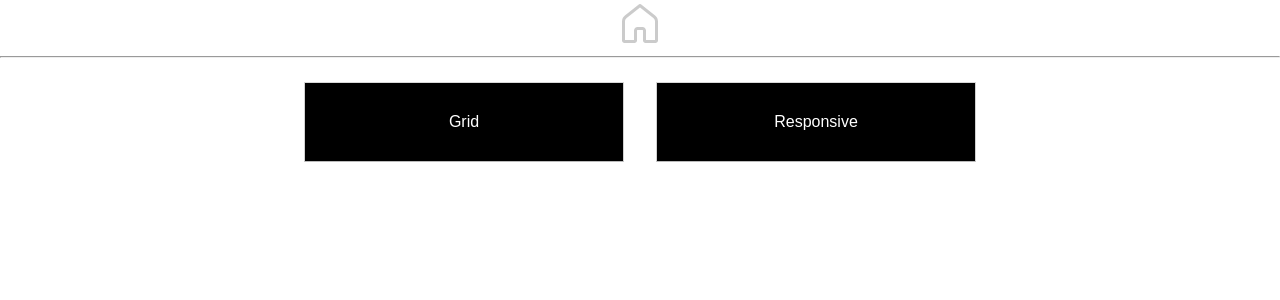
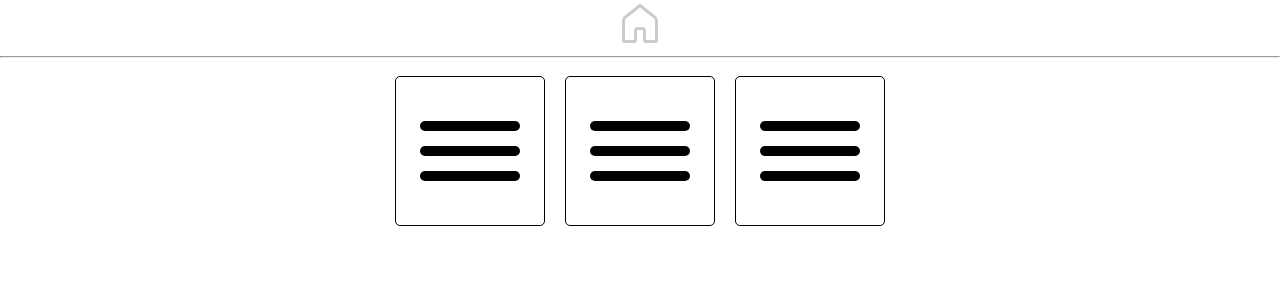
Before and after one commit to ethanolle/CrashTest, a React (Create React App) app: page /Hamburger in a window 1280 px wide. Before the commit this address led to /. Shown: the top 300 px of the page. Built offline with nearby package versions, Linux system fonts and the light colour scheme.

Commit message:
added new pages

```diff
--- a/src/App.css
+++ b/src/App.css
@@ -7,14 +7,10 @@
   pointer-events: none;
 }
 
-@media (prefers-reduced-motion: no-preference) {
-  .App-logo {
-    animation: App-logo-spin infinite 20s linear;
-  }
-}
+
 
 .App-header {
-  background-color: #282c34;
+  /* background-color: #282c34; */
   min-height: 100vh;
   display: flex;
   flex-direction: column;
@@ -27,12 +23,3 @@
 .App-link {
   color: #61dafb;
 }
-
-@keyframes App-logo-spin {
-  from {
-    transform: rotate(0deg);
-  }
-  to {
-    transform: rotate(360deg);
-  }
-}
--- a/src/App.tsx
+++ b/src/App.tsx
@@ -4,6 +4,7 @@ import Main from './pages/Main/Main';
 import Grid from './pages/Grid/Grid';
 import Header from './pages/Header/Header';
 import Responsive from './pages/Responsive/Responsive';
+import Hamburger from './pages/Hamburger/Hamburger';
 import './App.css';
 
 const App = () => {
@@ -21,6 +22,9 @@ const App = () => {
         <Route path='/Responsive' exact>
           <Responsive />
         </Route>
+        <Route path='/Hamburger' exact>
+          <Hamburger />
+        </Route>
         <Redirect to='/' />
       </Switch>
     </BrowserRouter>
--- /dev/null
+++ b/src/global.d.ts
@@ -0,0 +1,4 @@
+declare module '*.mp4' {
+    const src: string;
+    export default src;
+  }
--- /dev/null
+++ b/src/pages/Hamburger/Hamburger.css
@@ -0,0 +1,130 @@
+
+.box {
+  margin: 10px;
+  width: 150px;
+  height: 150px;
+  cursor: pointer;
+  border-radius: 5px;
+  position: relative;
+  background: white;
+  border-color: black;
+}
+
+.container-lignes {
+  /* background: wheat; */
+  width: 100px;
+  height: 60px;
+  position: absolute;
+  top: 50%;
+  left: 50%;
+  transform: translate(-50%, -50%);
+}
+
+.ligne {
+  position: absolute;
+  border-radius: 10px;
+  width: 100px;
+  height: 10px;
+  background: black;
+}
+
+.box .ligne:nth-child(1) {
+  top: 0px;
+}
+.box .ligne:nth-child(2) {
+  top: 25px;
+}
+.box .ligne:nth-child(3) {
+  top: 50px;
+}
+
+/* Anim One */
+.b1 .ligne:nth-child(2) {
+  transition: opacity 0.4s 0.4s ease-in-out;
+}
+
+.b1 .ligne:nth-child(1),
+.b1 .ligne:nth-child(3) {
+  transform: rotate(0deg);
+  transition: transform 0.4s ease-in-out, top 0.4s 0.4s ease-in-out;
+}
+
+.b1.active .ligne:nth-child(1) {
+  top: 25px;
+  transform: rotate(45deg);
+  transition: top 0.4s ease-in-out, transform 0.4s 0.4s ease-in-out;
+}
+
+.b1.active .ligne:nth-child(2) {
+  transition: opacity 0.4s ease-in-out;
+  opacity: 0%;
+}
+
+.b1.active .ligne:nth-child(3) {
+  top: 25px;
+  transform: rotate(-45deg);
+  transition: top 0.4s ease-in-out, transform 0.4s 0.4s ease-in-out;
+}
+/* Anim 2 */
+.b2 .ligne:nth-child(2) {
+  transition: opacity 0.4s 0.4s ease-in-out;
+}
+
+.b2 .ligne:nth-child(1),
+.b2 .ligne:nth-child(3) {
+  transform: rotate(0deg);
+  transition: transform 0.4s ease-in-out, top 0.4s 0.4s ease-in-out;
+}
+
+.b2.active .ligne:nth-child(1) {
+  top: 25px;
+  transition: top 0.4s ease-in-out, transform 0.4s 0.4s ease-in-out;
+}
+
+.b2.active .ligne:nth-child(2) {
+  transition: opacity 0.4s ease-in-out;
+  opacity: 0%;
+}
+
+.b2.active .ligne:nth-child(3) {
+  top: 25px;
+  transform: rotate(-90deg);
+  transition: top 0.4s ease-in-out, transform 0.4s 0.4s ease-in-out;
+}
+
+/* Anim 3 */
+.b3 .container-lignes {
+  transition: transform 0.4s ease-in-out;
+}
+
+.b3.active .container-lignes {
+  transition: transform 0.4s 0.4s ease-in-out;
+  transform: translate(-50%, -50%) rotate(360deg);
+}
+
+.b1 .ligne:nth-child(2) {
+  transition: opacity 0.4s 0.4s ease-in-out;
+}
+
+.b3 .ligne:nth-child(1),
+.b3 .ligne:nth-child(3) {
+  transform: rotate(0deg);
+  transition: transform 0.4s ease-in-out, top 0.4s 0.4s ease-in-out;
+}
+
+.b3.active .ligne:nth-child(1) {
+  top: 25px;
+  transform: rotate(45deg);
+  transition: top 0.4s ease-in-out, transform 0.4s 0.4s ease-in-out;
+}
+
+.b3.active .ligne:nth-child(2) {
+  transition: opacity 0.4s ease-in-out;
+  opacity: 0%;
+}
+
+.b3.active .ligne:nth-child(3) {
+  top: 25px;
+  transform: rotate(-45deg);
+  transition: top 0.4s ease-in-out, transform 0.4s 0.4s ease-in-out;
+}
--- /dev/null
+++ b/src/pages/Hamburger/Hamburger.tsx
@@ -0,0 +1,46 @@
+import { useState } from 'react';
+import './Hamburger.css';
+
+const Hamburger = () => {
+  const [active, setActive] = useState(false);
+  const handleBoxClicks = () => {
+    active ? setActive(false) : setActive(true);
+  };
+
+  return (
+    <div className='App'>
+      <button
+        className={active ? 'box b1 active' : 'box b1 '}
+        onClick={handleBoxClicks}
+      >
+        <div className='container-lignes'>
+          <div className='ligne'></div>
+          <div className='ligne'></div>
+          <div className='ligne'></div>
+        </div>
+      </button>
+      <button
+        className={active ? 'box b2 active' : 'box b2 '}
+        onClick={handleBoxClicks}
+      >
+        <div className='container-lignes'>
+          <div className='ligne'></div>
+          <div className='ligne'></div>
+          <div className='ligne'></div>
+        </div>
+      </button>
+      <button
+        className={active ? 'box b3 active' : 'box b3 '}
+        onClick={handleBoxClicks}
+      >
+        <div className='container-lignes'>
+          <div className='ligne'></div>
+          <div className='ligne'></div>
+          <div className='ligne'></div>
+        </div>
+      </button>
+    </div>
+  );
+};
+
+export default Hamburger;
--- a/src/pages/Main/Main.css
+++ b/src/pages/Main/Main.css
@@ -24,7 +24,9 @@ button {
   height: 5rem;
   margin: 1em;
   font-size: 1rem;
+  border-radius: 5vmin;
 }
+button:focus { outline: none; }
 .buttonContainer{
   display: flex;
   justify-content: center;
--- a/src/pages/Main/Main.tsx
+++ b/src/pages/Main/Main.tsx
@@ -2,14 +2,21 @@ import './Main.css';
 import { Link } from 'react-router-dom';
 
 const Main = () => {
-  const pages: Array<string> = ['Grid', 'Responsive'];
+  const pages: Array<string> = ['Grid', 'Responsive', 'Hamburger'];
   return (
     <div className='buttonContainer'>
       {pages.map((i) => {
-        return <button className='button '><Link style={{ color: 'inherit', textDecoration: 'inherit'}} to={i}>{i}</Link></button>;
+        return (
+          <button className='button '>
+            <Link
+              style={{ color: 'inherit', textDecoration: 'inherit' }}
+              to={i}
+            >
+              {i}
+            </Link>
+          </button>
+        );
       })}
-
-
     </div>
   );
 };
--- a/src/pages/Responsive/Responsive.css
+++ b/src/pages/Responsive/Responsive.css
@@ -1,3 +1,27 @@
 .textResponsive{
     text-align: center;
 }
+body{
+    font-family:'Lucida Sans', 'Lucida Sans Regular', 'Lucida Grande', 'Lucida Sans Unicode', Geneva, Verdana, sans-serif;
+}
+
+h1{
+    font-size: clamp(25px,4vw,50px);
+}
+
+p{
+
+    font-size: clamp(13px,2vw,30px);
+    margin: 2em;
+    color: gray;
+}
+
+.ResponsiveContainer{
+    margin-bottom: 2em;
+}
+.backgroundVideo{
+    display: block;
+    margin: 0 auto;
+    width: 98%;
+    border-radius: 5vmin;
+}
--- a/src/pages/Responsive/Responsive.tsx
+++ b/src/pages/Responsive/Responsive.tsx
@@ -1,31 +1,24 @@
 import './Responsive.css';
+import Cinematics from '../../assets/video/Cinematics.mp4';
+
 const Responsive = () => {
   return (
     <div className='ResponsiveContainer'>
-      <div className='banner'>
-        <h1>Here is gonna be an image</h1>
-      </div>
+      <div className='banner'></div>
       <div className='textResponsive'>
         <h1>thats the responsive page</h1>
-        <p>
+        <p className='main'>
           Contrary to popular belief, Lorem Ipsum is not simply random text. It
           has roots in a piece of classical Latin literature from 45 BC, making
           it over 2000 years old. Richard McClintock, a Latin professor at
           Hampden-Sydney College in Virginia, looked up one of the more obscure
-          Latin words, consectetur, from a Lorem Ipsum passage, and going
-          through the cites of the word in classical literature, discovered the
-          undoubtable source. Lorem Ipsum comes from sections 1.10.32 and
-          1.10.33 of "de Finibus Bonorum et Malorum" (The Extremes of Good and
-          Evil) by Cicero, written in 45 BC. This book is a treatise on the
-          theory of ethics, very popular during the Renaissance. The first line
-          of Lorem Ipsum, "Lorem ipsum dolor sit amet..", comes from a line in
-          section 1.10.32. The standard chunk of Lorem Ipsum used since the
-          1500s is reproduced below for those interested. Sections 1.10.32 and
-          1.10.33 from "de Finibus Bonorum et Malorum" by Cicero are also
-          reproduced in their exact original form, accompanied by English
-          versions from the 1914 translation by H. Rackham.
+          Latin words, consectetur, from a Lorem Ipsum passage, This is a non
+          sence video just to see how we add Video with css
         </p>
       </div>
+      <video autoPlay loop muted className='backgroundVideo'>
+        <source src={Cinematics} type='video/mp4' />
+      </video>
     </div>
   );
 };
```
Also changed, not shown: 1 other file (tests, documents, lock files or other folders).
